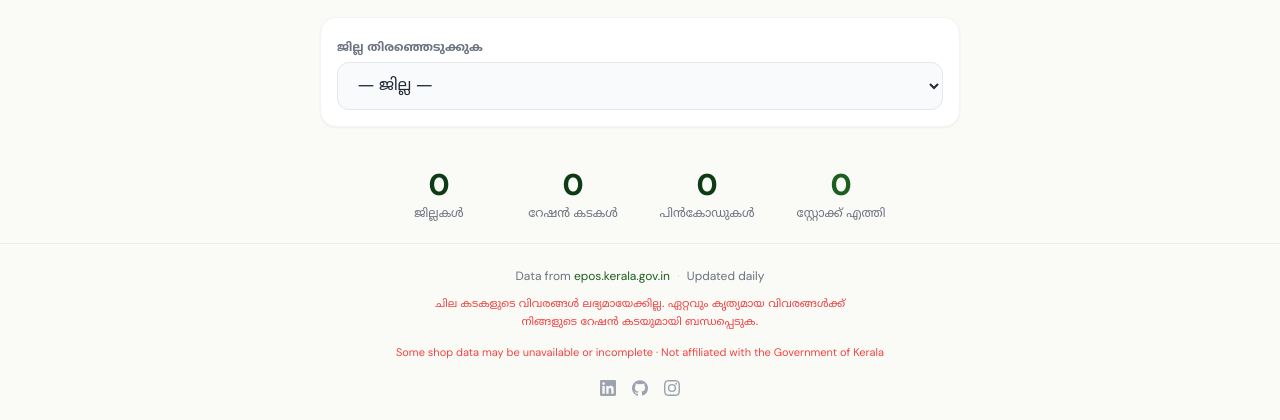
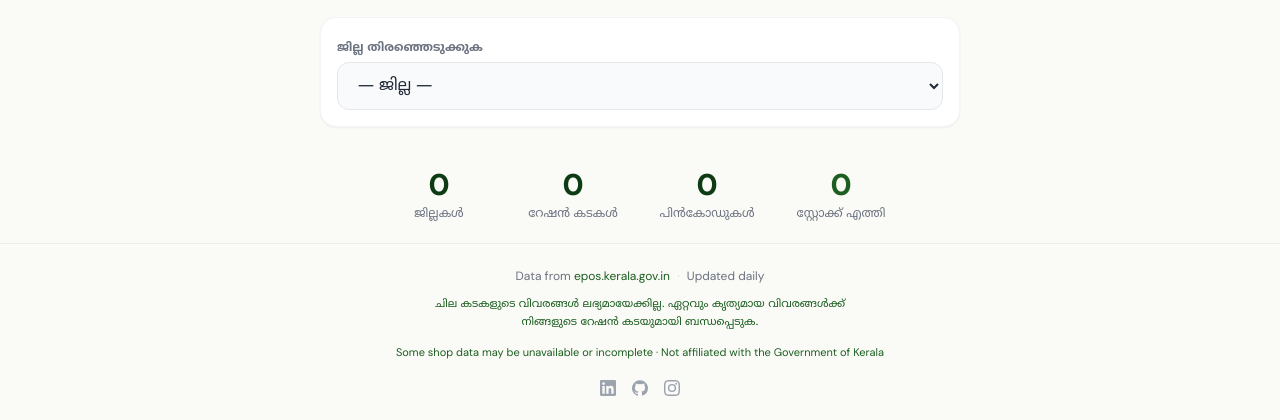
Before and after one commit to jithin-jz/Rationundo, a Python web app: template templates/index.html in a window 1280 px wide. Shown: the part 380-800 px from the top of the page. Run offline with Jinja, Linux system fonts and the light colour scheme; the template is opened without the code that fills it, so the values that code supplies are empty; some libraries are stand-ins or nearby versions.

Commit message:
Change footer disclaimer text from red to green

```diff
--- a/templates/index.html
+++ b/templates/index.html
@@ -156,10 +156,10 @@
                 <span class="text-gray-300 mx-1">·</span>
                 <span id="last-updated">Updated daily</span>
             </p>
-            <p class="text-[11px] text-red-500 malayalam max-w-md mx-auto leading-relaxed">
+            <p class="text-[11px] text-kerala-green malayalam max-w-md mx-auto leading-relaxed">
                 ചില കടകളുടെ വിവരങ്ങൾ ലഭ്യമായേക്കില്ല. ഏറ്റവും കൃത്യമായ വിവരങ്ങൾക്ക് നിങ്ങളുടെ റേഷൻ കടയുമായി ബന്ധപ്പെടുക.
             </p>
-            <p class="text-[11px] text-red-500">
+            <p class="text-[11px] text-kerala-green">
                 Some shop data may be unavailable or incomplete · Not affiliated with the Government of Kerala
             </p>
 
```
